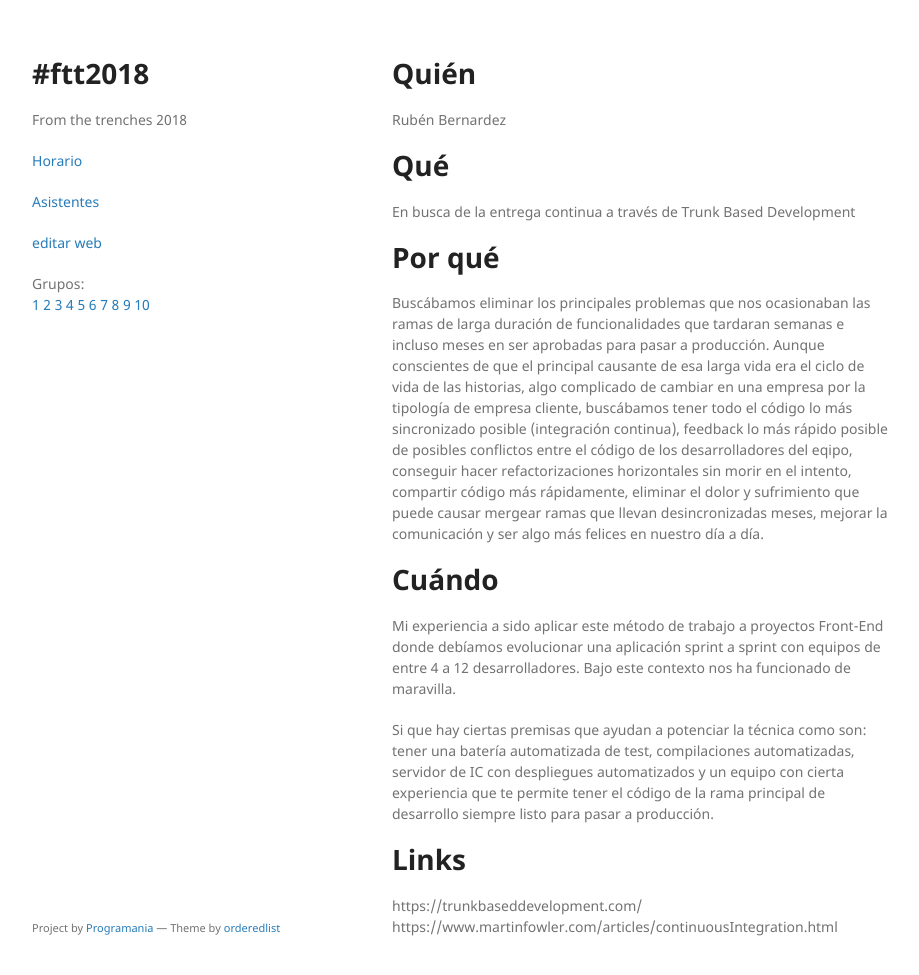
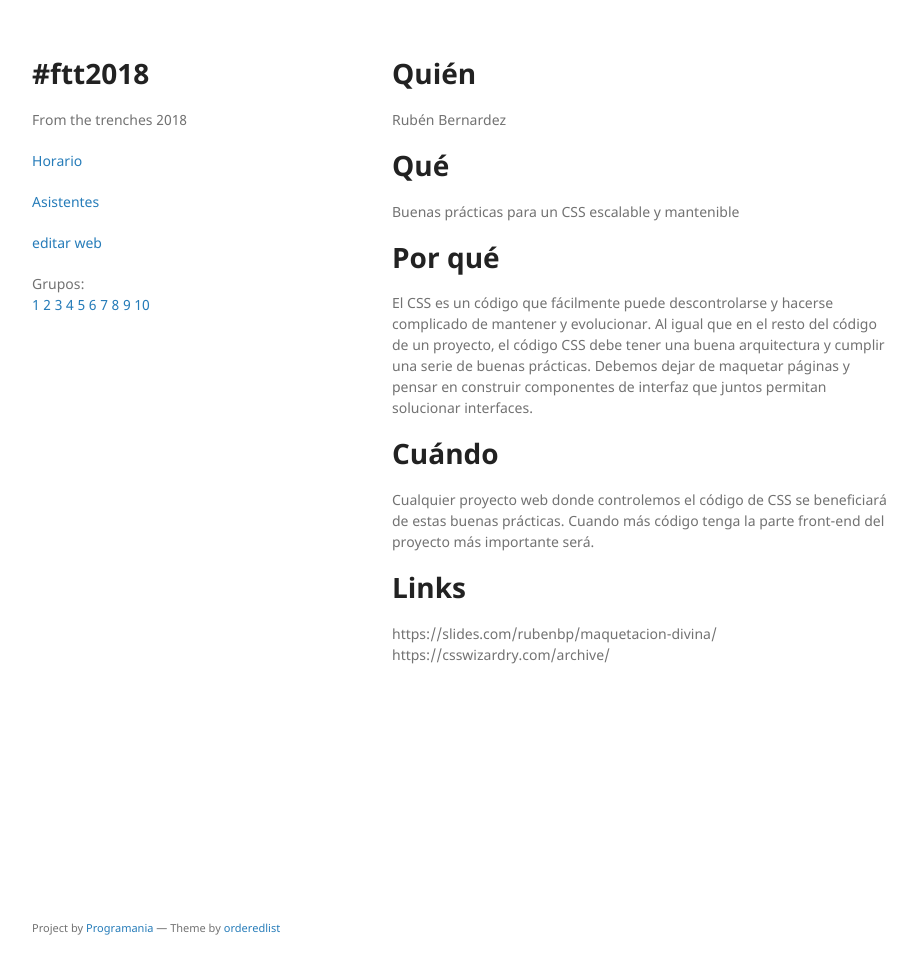
Before and after one commit to xala3pa/ftt2018, a Jekyll site: the page built from experiencias/36.md, in a window 1280 px wide and 1007 px high. Shown: the top 975 px of the window, without its empty margins (178-1097 px from the left). Built offline with Jekyll 4.4.1, drawn with Linux system fonts in a browser that asks for light colours; our own code applies the rules of GitHub Pages for plain Markdown files.

Commit message:
actualizada experiencia 36

```diff
--- a/experiencias/36.md
+++ b/experiencias/36.md
@@ -2,16 +2,16 @@
 Rubén Bernardez
 
 # Qué
-En busca de la entrega continua a través de Trunk Based Development
+Buenas prácticas para un CSS escalable y mantenible
 
 # Por qué
-Buscábamos eliminar los principales problemas que nos ocasionaban las ramas de larga duración de funcionalidades que tardaran semanas e incluso meses en ser aprobadas para pasar a producción. Aunque conscientes de que el principal causante de esa larga vida era el ciclo de vida de las historias, algo complicado de cambiar en una empresa por la tipología de empresa cliente, buscábamos tener todo el código lo más sincronizado posible (integración continua), feedback lo más rápido posible de posibles conflictos entre el código de los desarrolladores del eqipo, conseguir hacer refactorizaciones horizontales sin morir en el intento, compartir código más rápidamente, eliminar el dolor y sufrimiento que puede causar mergear ramas que llevan desincronizadas meses, mejorar la comunicación y ser algo más felices en nuestro día a día.
+El CSS es un código que fácilmente puede descontrolarse y hacerse complicado de mantener y evolucionar. Al igual que en el resto del código de un proyecto, el código CSS debe tener una buena arquitectura y cumplir una serie de buenas prácticas.
+Debemos dejar de maquetar páginas y pensar en construir componentes de interfaz que juntos permitan solucionar interfaces.
 
 # Cuándo
-Mi experiencia a sido aplicar este método de trabajo a proyectos Front-End donde debíamos evolucionar una aplicación sprint a sprint con equipos de entre 4 a 12 desarrolladores. Bajo este contexto nos ha funcionado de maravilla.
+Cualquier proyecto web donde controlemos el código de CSS se beneficiará de estas buenas prácticas. Cuando más código tenga la parte front-end del proyecto más importante será.
 
-Si que hay ciertas premisas que ayudan a potenciar la técnica como son: tener una batería automatizada de test, compilaciones automatizadas, servidor de IC con despliegues automatizados y un equipo con cierta experiencia que te permite tener el código de la rama principal de desarrollo siempre listo para pasar a producción.
 
 # Links
-https://trunkbaseddevelopment.com/
-https://www.martinfowler.com/articles/continuousIntegration.html
+https://slides.com/rubenbp/maquetacion-divina/
+https://csswizardry.com/archive/
```
